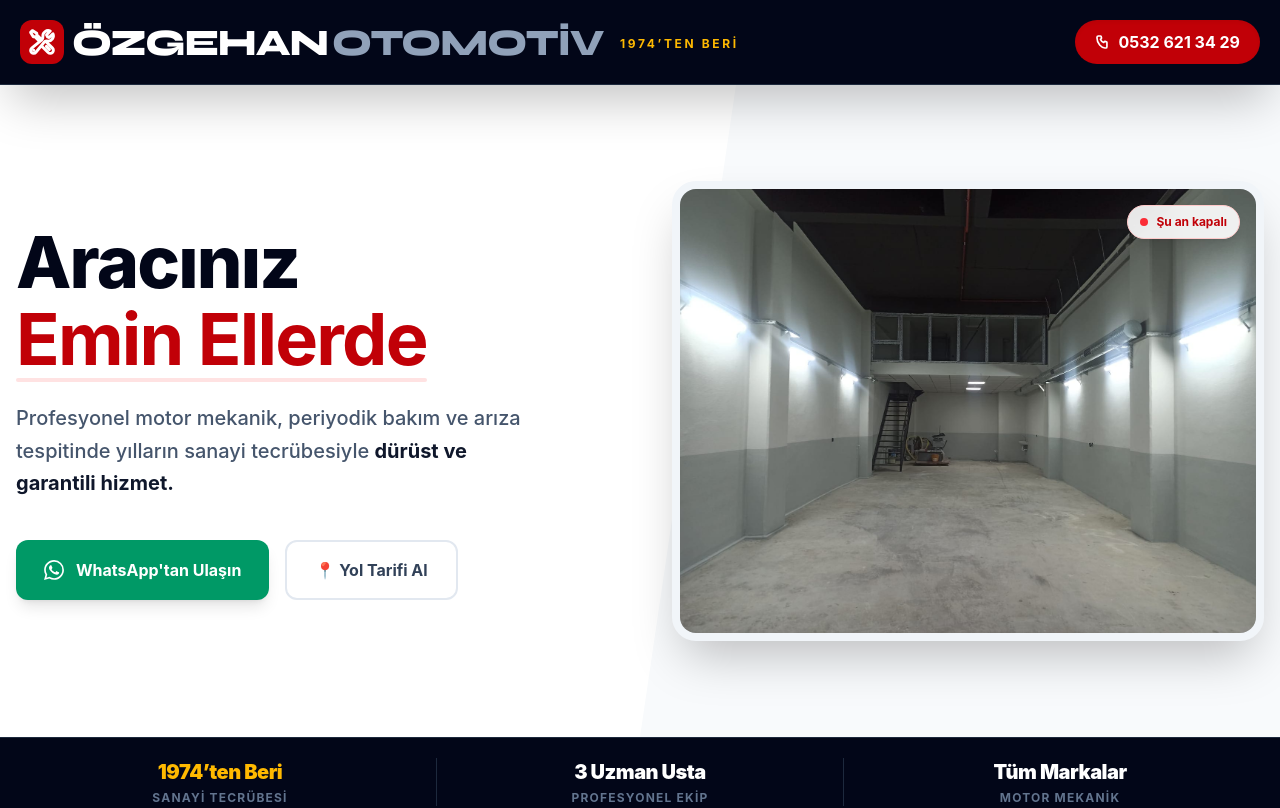
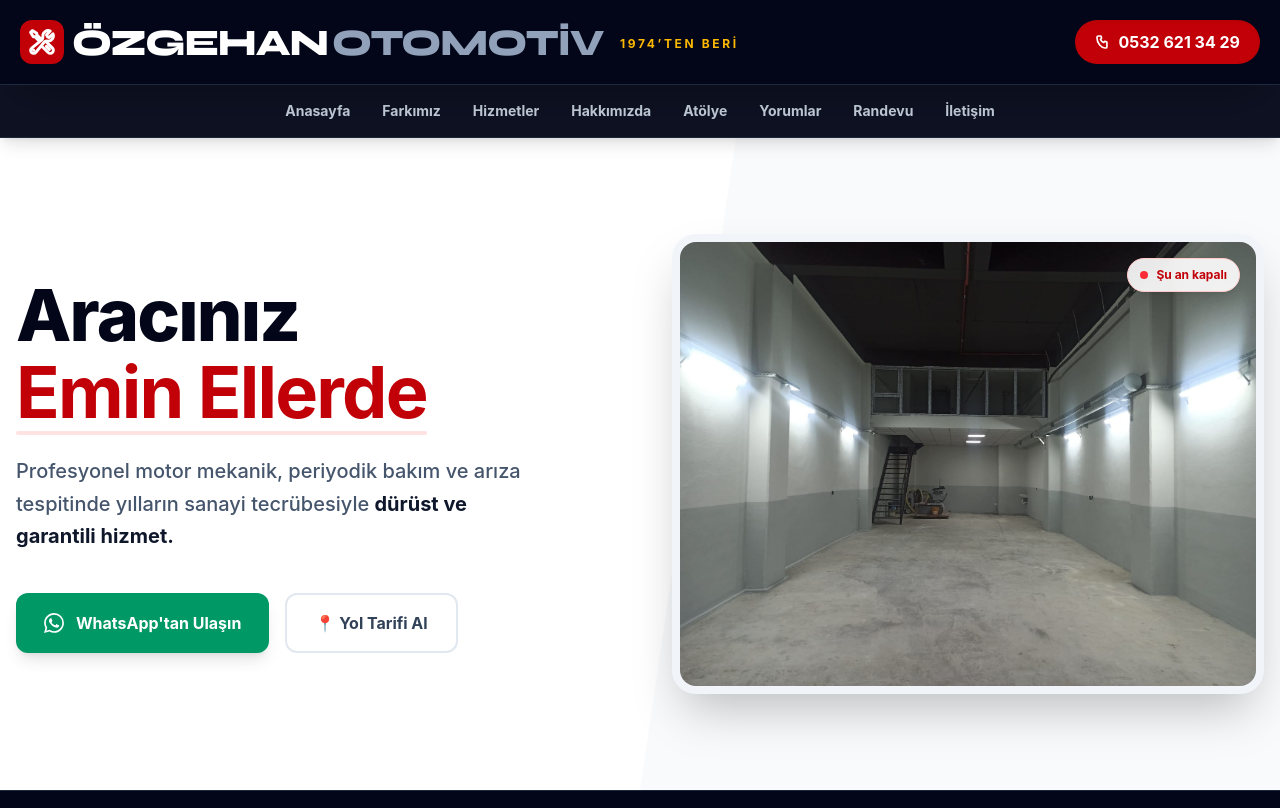
Before and after one commit to alicankala/ozgehan-otomotiv, a Vue app: page / in a window 1280 px wide. Shown: the top 808 px of the page. Built offline with nearby package versions, Linux system fonts and the light colour scheme.

Commit message:
duzenleme

```diff
--- a/src/App.vue
+++ b/src/App.vue
@@ -269,8 +269,45 @@ onUnmounted(() => {
 
   </div>
 </header>
+<nav class="sticky top-[72px] md:top-[84px] z-40 bg-slate-950/95 backdrop-blur-md border-b border-slate-800 shadow-lg">
+  <div class="max-w-7xl mx-auto px-3 md:px-5">
+    <div class="flex items-center gap-2 md:justify-center overflow-x-auto no-scrollbar py-2">
+      <a href="#anasayfa" class="shrink-0 px-3 py-2 rounded-full text-[11px] md:text-sm font-bold text-slate-300 hover:text-white hover:bg-slate-800 transition-colors">
+        Anasayfa
+      </a>
 
-<main class="bg-white relative overflow-hidden">
+      <a href="#farkimiz" class="shrink-0 px-3 py-2 rounded-full text-[11px] md:text-sm font-bold text-slate-300 hover:text-white hover:bg-slate-800 transition-colors">
+        Farkımız
+      </a>
+
+      <a href="#hizmetler" class="shrink-0 px-3 py-2 rounded-full text-[11px] md:text-sm font-bold text-slate-300 hover:text-white hover:bg-slate-800 transition-colors">
+        Hizmetler
+      </a>
+
+      <a href="#hakkimizda" class="shrink-0 px-3 py-2 rounded-full text-[11px] md:text-sm font-bold text-slate-300 hover:text-white hover:bg-slate-800 transition-colors">
+        Hakkımızda
+      </a>
+
+      <a href="#atolye" class="shrink-0 px-3 py-2 rounded-full text-[11px] md:text-sm font-bold text-slate-300 hover:text-white hover:bg-slate-800 transition-colors">
+        Atölye
+      </a>
+
+      <a href="#yorumlar" class="shrink-0 px-3 py-2 rounded-full text-[11px] md:text-sm font-bold text-slate-300 hover:text-white hover:bg-slate-800 transition-colors">
+        Yorumlar
+      </a>
+
+      <a href="#randevu" class="shrink-0 px-3 py-2 rounded-full text-[11px] md:text-sm font-bold text-slate-300 hover:text-white hover:bg-slate-800 transition-colors">
+        Randevu
+      </a>
+
+      <a href="#iletisim" class="shrink-0 px-3 py-2 rounded-full text-[11px] md:text-sm font-bold text-slate-300 hover:text-white hover:bg-slate-800 transition-colors">
+        İletişim
+      </a>
+    </div>
+  </div>
+</nav>
+
+<main id="anasayfa" class="bg-white relative overflow-hidden scroll-mt-32 md:scroll-mt-40">
   <div class="absolute top-0 right-0 w-1/2 h-full bg-slate-50 clip-diagonal hidden md:block pointer-events-none" style="clip-path: polygon(15% 0, 100% 0, 100% 100%, 0% 100%)"></div>
 
   <div class="max-w-7xl mx-auto px-4 py-12 md:py-24 grid grid-cols-1 md:grid-cols-2 gap-10 md:gap-16 items-center relative z-10">
@@ -337,7 +374,7 @@ onUnmounted(() => {
     </div>
   </div>
 </section>
-    <section class="py-12 md:py-20 bg-slate-900 border-y border-slate-800">
+    <section id="farkimiz" class="py-12 md:py-20 bg-slate-900 border-y border-slate-800 scroll-mt-32 md:scroll-mt-40">
       <div class="max-w-7xl mx-auto px-4">
         <div class="text-center mb-8 md:mb-12 reveal">
           <span class="text-xs font-bold tracking-widest uppercase text-red-500 mb-3 block">Farkımız</span>
@@ -381,7 +418,7 @@ onUnmounted(() => {
       </div>
     </section>
 
-    <section class="py-12 md:py-24 bg-slate-100 border-b border-slate-200">
+    <section id="hizmetler" class="py-12 md:py-24 bg-slate-100 border-b border-slate-200 scroll-mt-32 md:scroll-mt-40">
       <div class="max-w-7xl mx-auto px-4">
         <div class="text-center mb-8 md:mb-12 reveal">
           <span class="text-xs font-bold tracking-widest uppercase text-red-600 mb-3 block">Uzman Kadro</span>
@@ -441,7 +478,7 @@ onUnmounted(() => {
       </div>
     </section>
 
-    <section class="py-16 md:py-20 bg-white border-b border-slate-200">
+    <section id="hakkimizda" class="py-16 md:py-20 bg-white border-b border-slate-200 scroll-mt-32 md:scroll-mt-40">
       <div class="max-w-4xl mx-auto px-4">
         <div class="flex flex-col md:flex-row items-center gap-8 md:gap-12 reveal">
           <div class="w-24 h-24 md:w-28 md:h-28 bg-slate-900 text-white rounded-full flex items-center justify-center border-4 border-slate-100 shadow-xl shrink-0">
@@ -456,7 +493,7 @@ onUnmounted(() => {
       </div>
     </section>
 
-    <section class="py-16 bg-slate-100 border-b border-slate-200">
+    <section id="atolye" class="py-16 bg-slate-100 border-b border-slate-200 scroll-mt-32 md:scroll-mt-40">
       <div class="max-w-7xl mx-auto px-4">
         <div class="text-center mb-10 reveal">
           <span class="text-xs font-bold tracking-widest uppercase text-red-600 mb-3 block">İş Kalitemiz</span>
@@ -480,7 +517,7 @@ onUnmounted(() => {
       </div>
     </section>
 
-    <section class="py-16 bg-white border-b border-slate-100">
+    <section id="yorumlar" class="py-16 bg-white border-b border-slate-100 scroll-mt-32 md:scroll-mt-40">
       <div class="max-w-4xl mx-auto px-4">
         <div class="text-center mb-10 reveal">
           <span class="text-xs font-bold tracking-widest uppercase text-red-600 mb-3 block">Referanslar</span>
@@ -530,7 +567,7 @@ onUnmounted(() => {
       </div>
     </section>
 
-    <section class="py-16 bg-slate-900 text-white border-t border-slate-800">
+    <section id="randevu" class="py-16 bg-slate-900 text-white border-t border-slate-800 scroll-mt-32 md:scroll-mt-40">
       <div class="max-w-xl mx-auto px-4">
         <div class="text-center mb-8 reveal">
           <span class="text-xs font-bold tracking-widest uppercase text-red-400 mb-3 block">Randevu & Bilgi</span>
@@ -591,7 +628,7 @@ onUnmounted(() => {
         </div>
       </div>
     </section>
-<section class="bg-slate-950 text-white py-14 md:py-20 border-t border-slate-800 relative overflow-hidden">
+<section id="iletisim" class="bg-slate-950 text-white py-14 md:py-20 border-t border-slate-800 relative overflow-hidden scroll-mt-32 md:scroll-mt-40">
   <div class="absolute inset-0 bg-[radial-gradient(circle_at_top_left,rgba(185,28,28,0.16),transparent_35%)] pointer-events-none"></div>
 
   <div class="max-w-7xl mx-auto px-4 relative z-10">
@@ -834,4 +871,16 @@ body {
 .soft-fade-up-delay {
   animation: softFadeUp 0.8s ease-out 0.15s both;
 }
+html {
+  scroll-behavior: smooth;
+}
+
+.no-scrollbar::-webkit-scrollbar {
+  display: none;
+}
+
+.no-scrollbar {
+  -ms-overflow-style: none;
+  scrollbar-width: none;
+}
 </style>
```
